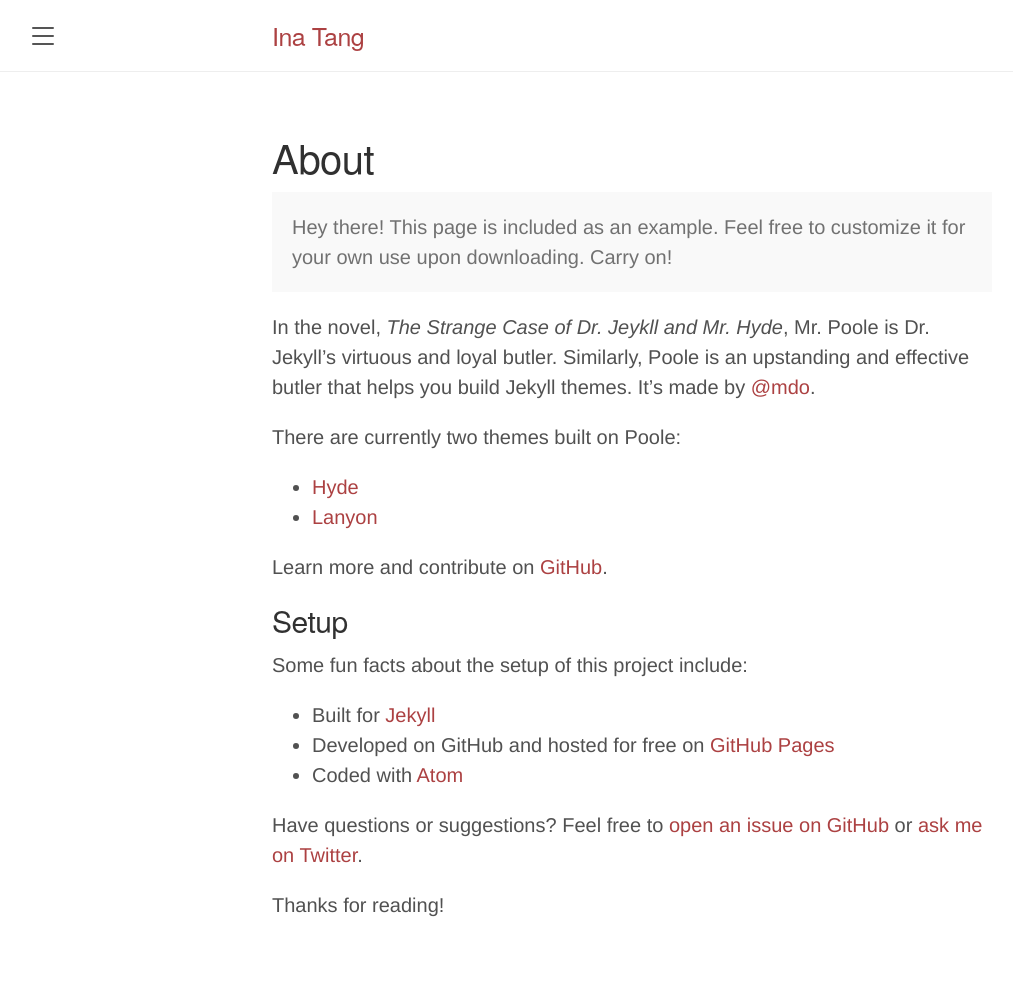
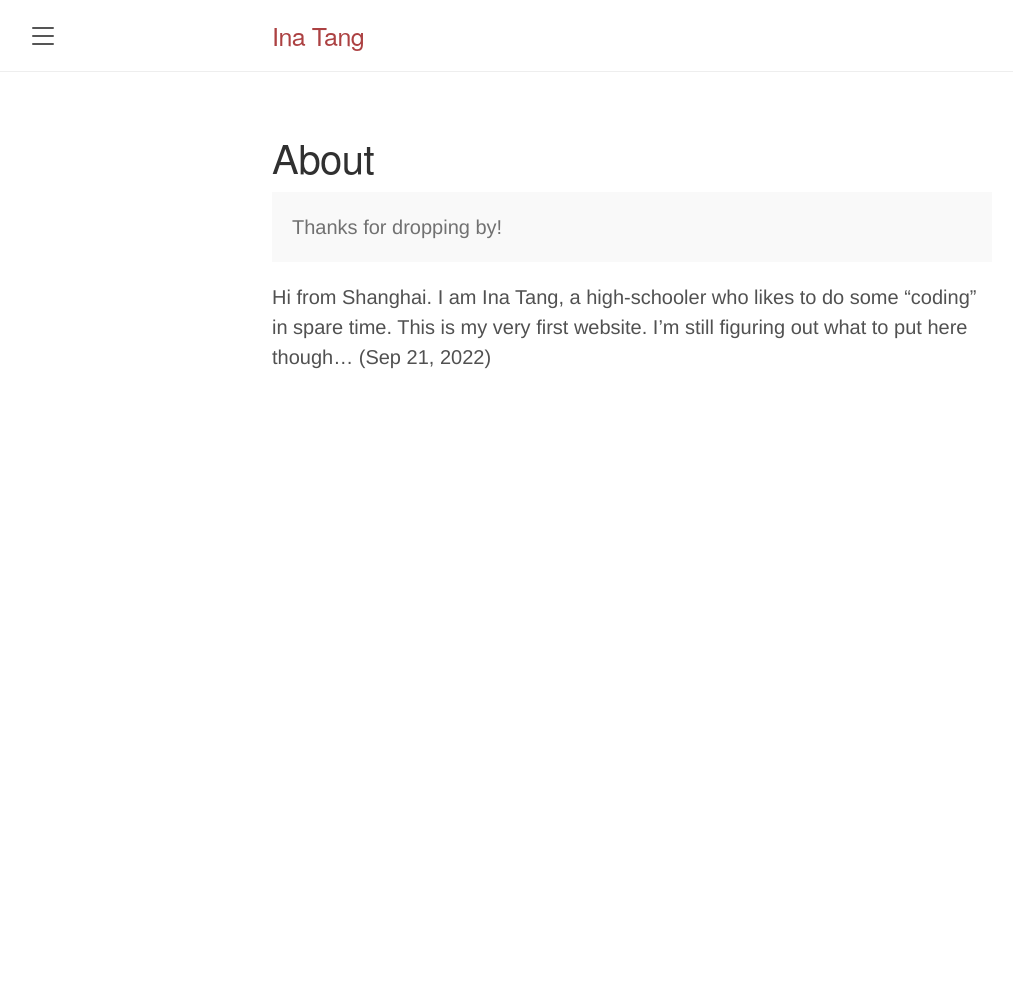
Before and after one commit to I7T5/i7t5.github.io-v1, a Jekyll site: the page built from docs/about.md, in a window 1280 px wide. Shown: the whole page, without its empty margins (8-1021 px from the left). Built offline with Jekyll 4.4.1, drawn with Linux system fonts in a browser that asks for light colours; after the commit the page ends 900 px from its top, so only the background shows below that.

Commit message:
Update about.md

```diff
--- a/docs/about.md
+++ b/docs/about.md
@@ -4,26 +4,8 @@
 ---
 
 <p class="message">
-  Hey there! This page is included as an example. Feel free to customize it for your own use upon downloading. Carry on!
+  Thanks for dropping by!
 </p>
 
-In the novel, *The Strange Case of Dr. Jeykll and Mr. Hyde*, Mr. Poole is Dr. Jekyll's virtuous and loyal butler. Similarly, Poole is an upstanding and effective butler that helps you build Jekyll themes. It's made by [@mdo](https://twitter.com/mdo).
-
-There are currently two themes built on Poole:
-
-* [Hyde](http://hyde.getpoole.com)
-* [Lanyon](http://lanyon.getpoole.com)
-
-Learn more and contribute on [GitHub](https://github.com/poole).
-
-## Setup
-
-Some fun facts about the setup of this project include:
-
-* Built for [Jekyll](https://jekyllrb.com)
-* Developed on GitHub and hosted for free on [GitHub Pages](https://pages.github.com)
-* Coded with [Atom](https://atom.io)
-
-Have questions or suggestions? Feel free to [open an issue on GitHub](https://github.com/poole/issues/new) or [ask me on Twitter](https://twitter.com/mdo).
-
-Thanks for reading!
+Hi from Shanghai. I am Ina Tang, a high-schooler who likes to do some "coding" in spare time. This is my very first website. I'm still figuring out what to put here though...
+(Sep 21, 2022)
```
